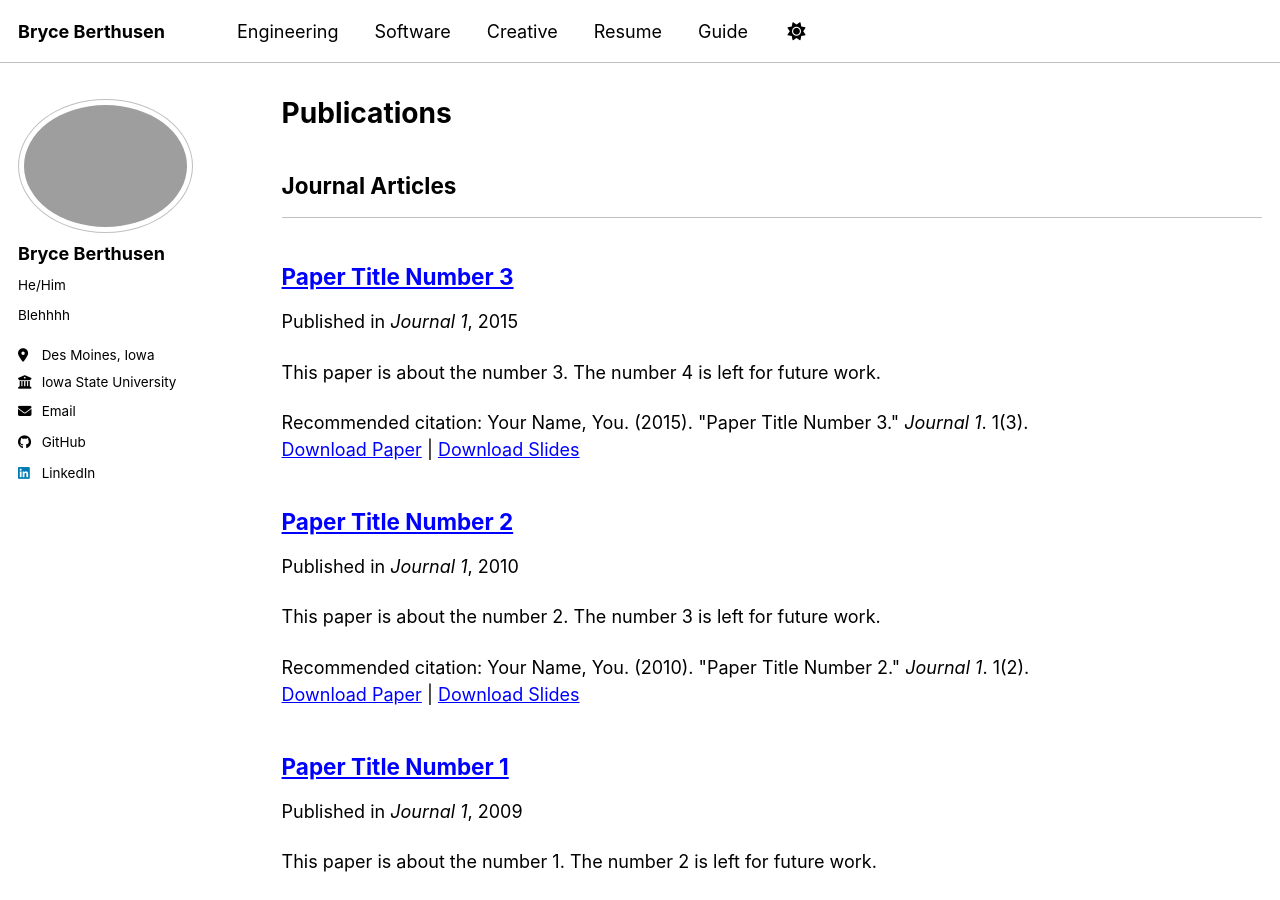
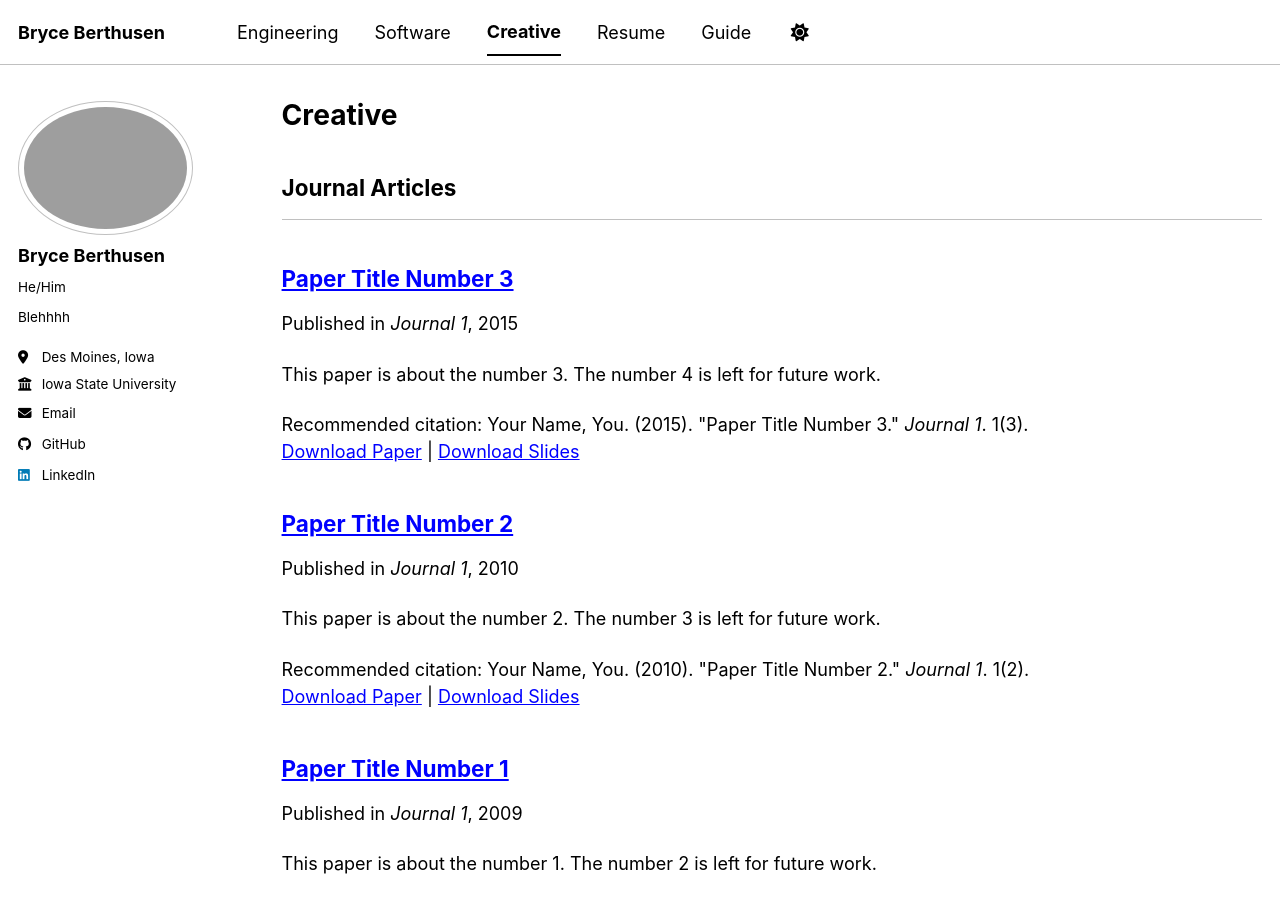
Before and after one commit to bnberthusen/bnberthusen.github.io, a Jekyll site: the page built from _pages/publications.html, in a window 1280 px wide and 900 px high. Built offline with Jekyll 4.4.1, drawn with Linux system fonts in a browser that asks for light colours; a script bundle is joined from its source files by our own code; library files that are not in the unit come from our copies.

Commit message:
Update publications.html

```diff
--- a/_pages/publications.html
+++ b/_pages/publications.html
@@ -1,7 +1,7 @@
 ---
 layout: archive
-title: "Publications"
-permalink: /publications/
+title: "Creative"
+permalink: /Creative/
 author_profile: true
 ---
 
```
